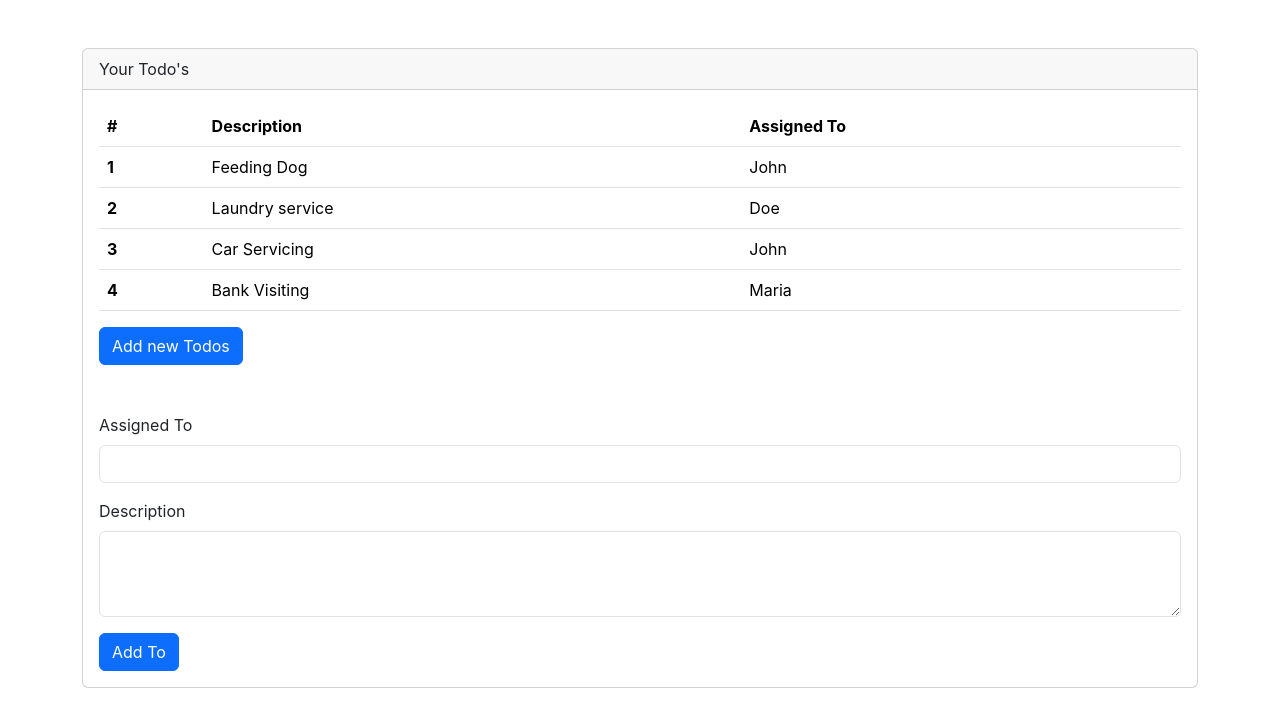
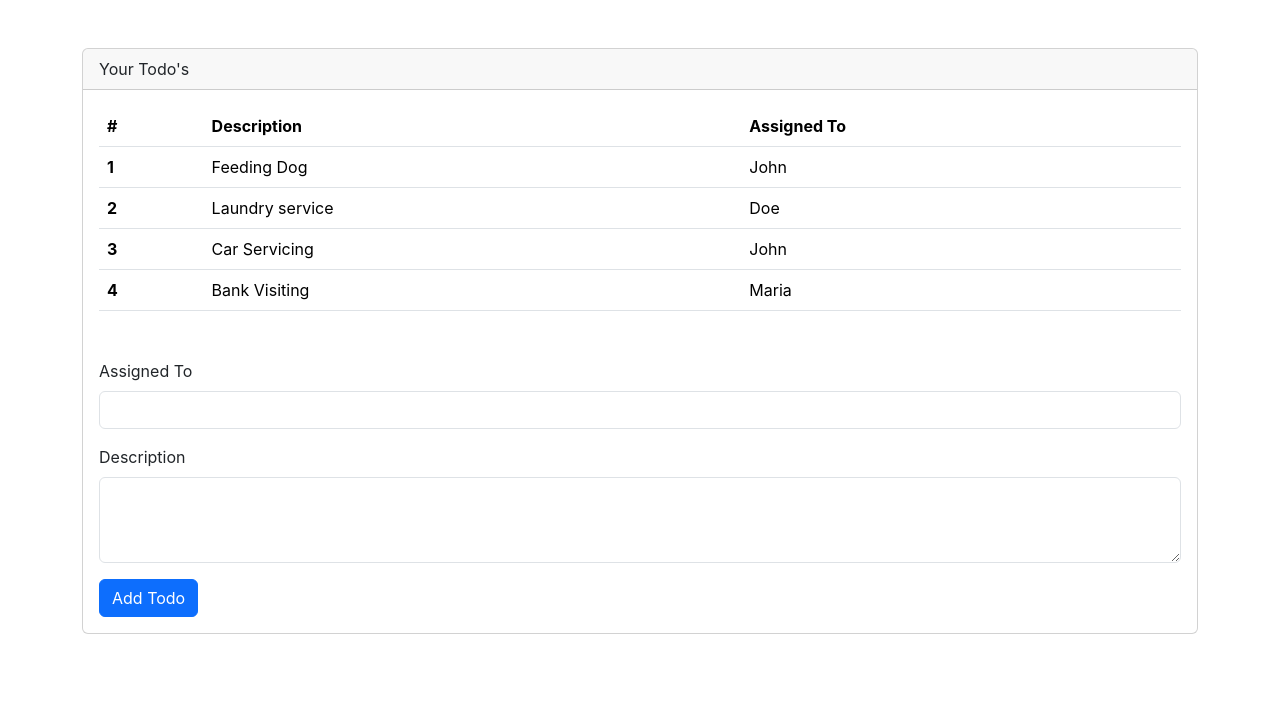
Before and after one commit to kumar9080/leo, a React (Create React App) app: page / in a window 1280 px wide. Shown: the top 726 px of the page. Built offline with nearby package versions, Linux system fonts and the light colour scheme.

Commit message:
Add new Todos

```diff
--- a/src/App.js
+++ b/src/App.js
@@ -11,7 +11,7 @@ function App() {
     {rowNumber: 4, rowDescription: 'Bank Visiting', assignedTo: 'Maria'}])
 
     const addNewTodosHandler = (assigned, description)=>{
-      console.log('New Todos item added');
+      console.log('New Todos item added',assigned);
       let rowNumber = 0;
       if (todos.length > 0){
         rowNumber = todos[todos.length - 1].rowNumber + 1;
@@ -31,8 +31,7 @@ function App() {
         </div>
         <div className='card-body'>
           <TodosTable todos={todos}/>
-          <button className='btn btn-primary' onClick={addNewTodosHandler}>Add new Todos</button>
-          <NewTodoForm/>
+          <NewTodoForm addNewTodosHandler={addNewTodosHandler} />
         </div>
       </div>
     </div>
--- a/src/components/NewTodoForm.js
+++ b/src/components/NewTodoForm.js
@@ -1,17 +1,38 @@
+import { useState } from "react";
 
-function NewTodoForm(){
+function NewTodoForm(props){
+
+    const [description, setDescription] = useState('');
+    const [assigned, setAssignedTo] = useState('');
+
+    const descriptionChange =(e) => {
+      setDescription(e.target.value)
+  }
+
+  const assignedChanged = (e) =>{
+      setAssignedTo(e.target.value);
+  }
+
+  const submitTodos = ()=>{
+    if(description !=='' && assigned !== ''){
+        props.addNewTodosHandler(assigned, description)
+        setDescription('');
+        setAssignedTo('');
+    }
+}
+
     return(
         <div className="mt-5">
             <form>
                 <div className="mb-3">
                     <label className="form-label">Assigned To</label>
-                    <input className="form-control" type="text" required ></input>
+                    <input className="form-control" type="text" onChange={assignedChanged} value={assigned} required ></input>
                 </div>
                 <div className="mb-3">
                     <label className="form-label">Description</label>
-                    <textarea className="form-control" rows={3} required></textarea>
+                    <textarea className="form-control" rows={3} onChange={descriptionChange}  value={description} required></textarea>
                 </div>
-                <button className="btn btn-primary">Add To</button>
+                <button type="button" className="btn btn-primary" onClick={submitTodos}>Add Todo</button>
             </form>
         </div>
     )
```
